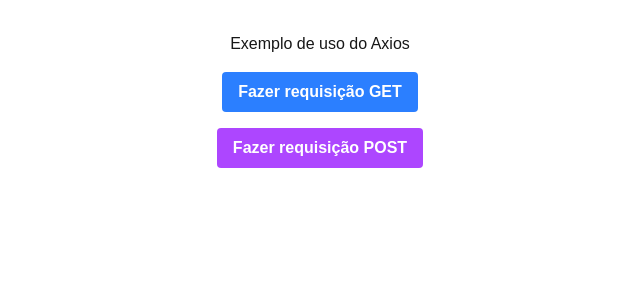
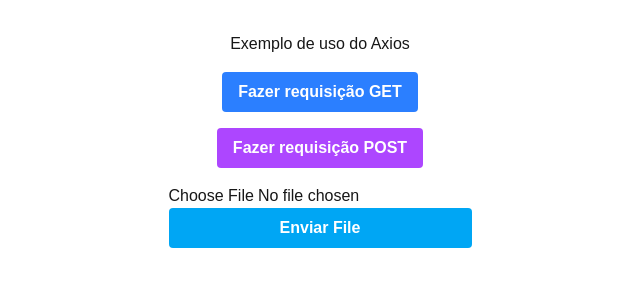
Before and after one commit to PedroheinrichD/Next-React-Components, a Next.js app in the folder react-components/: page / in a window 1280 px wide. Shown: the top 300 px of the page, without its empty margins (320-960 px from the left). Built offline with nearby package versions, Linux system fonts and the light colour scheme.

Commit message:
feat: adiciona exemplo de envio de arquivos usando a instância do axios

```diff
--- /dev/null
+++ b/react-components/app/components/AXIOS/AxiosFilePost.tsx
@@ -0,0 +1,34 @@
+import { api } from "@/utils/api"
+import { useRef } from "react"
+
+export function AxiosFilePost() {
+    const fileInput = useRef<HTMLInputElement>(null)
+
+    async function handleFilePost() {
+        if(fileInput.current?.files && fileInput.current?.files.length > 0){
+            const file = fileInput.current?.files[0] // pegando o primeiro item da lista files
+
+            const data = new FormData() // caixa de itens
+            data.append('file', file)
+
+            const res = await api.post('/posts', {data})
+            console.log(res);
+
+
+        }
+
+    }
+
+    return (
+        <div className="flex flex-col">
+            <input type="file" ref={fileInput} />
+            <button
+                className="bg-sky-500 hover:bg-sky-700 text-white font-bold py-2 px-4 rounded"
+                onClick={handleFilePost}
+            >
+                Enviar File
+            </button>
+        </div>
+    )
+
+}
--- a/react-components/app/page.tsx
+++ b/react-components/app/page.tsx
@@ -1,5 +1,6 @@
 "use client";
 
+import { AxiosFilePost } from "./components/AXIOS/AxiosFilePost";
 import { AxiosGET } from "./components/AXIOS/AxiosGET";
 import { AxiosPOST } from "./components/AXIOS/AxiosPOST";
 
@@ -10,6 +11,7 @@ const Page = () => {
     <section className="container mx-auto flex flex-col items-center justify-center gap-4 py-8">
       <AxiosGET/>
       <AxiosPOST/>
+      <AxiosFilePost/>
     </section>
   );
 };
```
